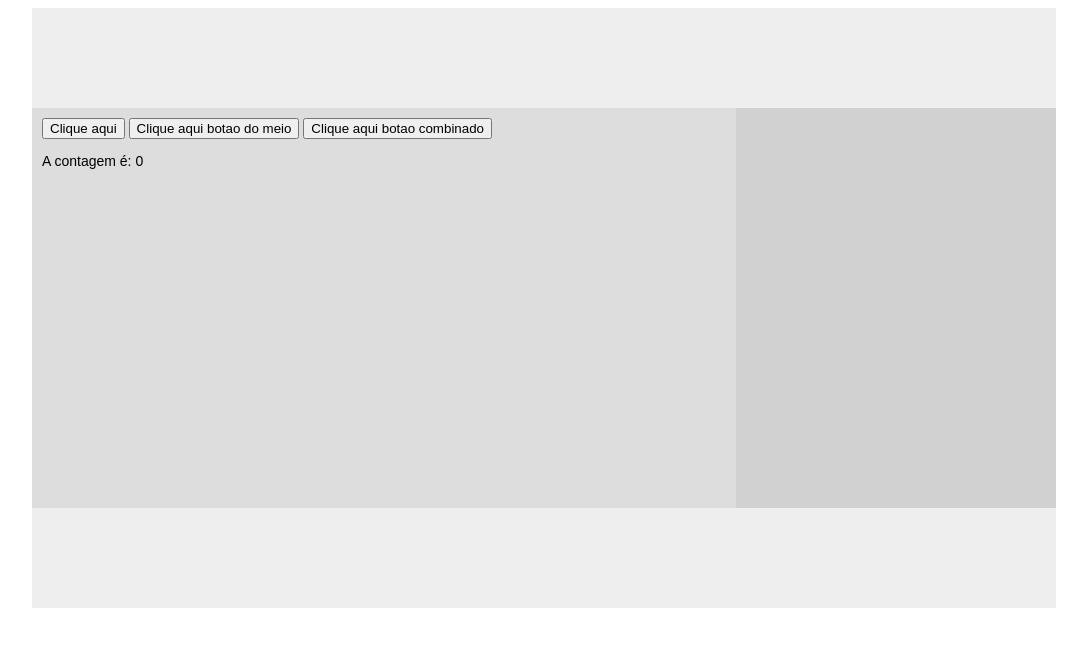
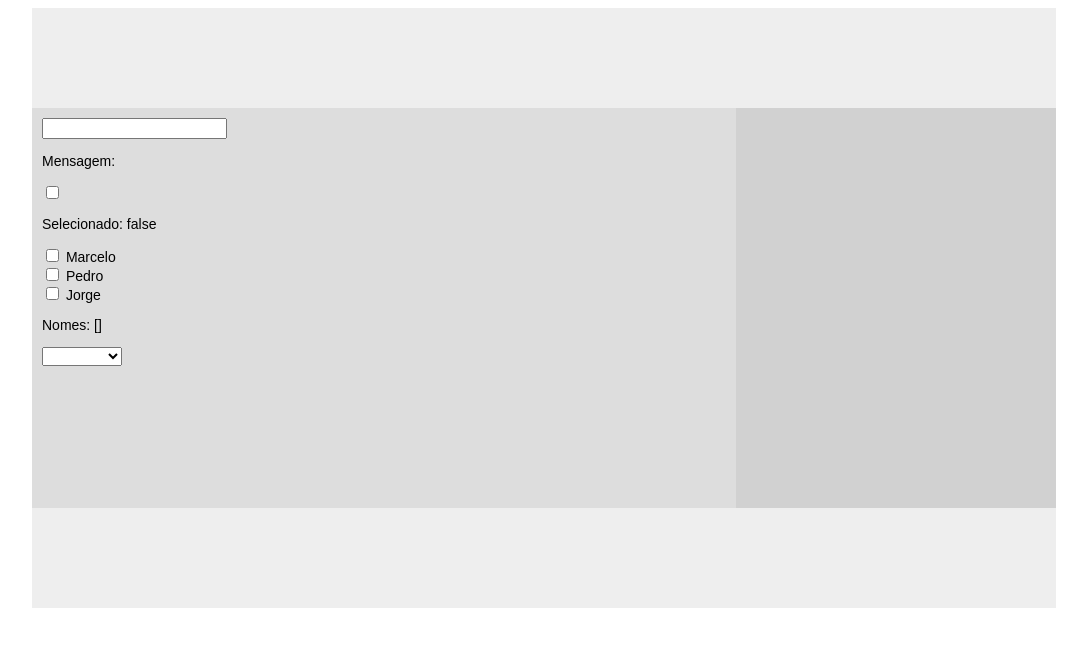
Before and after one commit to marceloTurin/curso-vue, a plain HTML site: page index2.html in a window 1280 px wide. Shown: the whole page, without its empty margins (96-1183 px from the left). Drawn offline with nearby package versions, Linux system fonts and the light colour scheme.

Commit message:
Binding com valores #35

```diff
--- a/index2.html
+++ b/index2.html
@@ -18,13 +18,23 @@
 			<section class="container__content">
 
 
-				<button v-on:click.right.prevent="teclou">Clique aqui</button>
-				<button v-on:click.middle="teclou">Clique aqui botao do meio</button>
-				<button v-on:click.right.prevent.shift="teclou">Clique aqui botao combinado</button>
+				<input type="text" v-model="mensagem">
+				<p>Mensagem: {{mensagem}}</p>
+
+				<input type="checkbox" v-model="selecionado"> <br>
+				<p>Selecionado: {{selecionado}}</p>
 
 
+				<input type="checkbox" value="Marcelo" v-model="nomes"> Marcelo <br>
+				<input type="checkbox" value="Pedro" v-model="nomes"> Pedro <br>
+				<input type="checkbox" value="Jorge" v-model="nomes"> Jorge <br>
+				<p>Nomes: {{nomes}}</p>
 
-				<p>A contagem é: {{contagem}}</p>
+				<select v-model="opcao">
+					<option v-for="item in opcoes" v-bind:value="item.letra">{{item.nome}}</option>
+				</select>
+
+				<p>{{opcao}}</p>
 
 			</section>
 			<aside class="container__sidebar">
--- a/script.js
+++ b/script.js
@@ -56,22 +56,15 @@ Vue.config.keyCodes.f2 = 113; // Criando o atalho do F2 na função keyup
 let app = new Vue ({
 	el: '#app',
 	data:{
-		contagem: 0
-	},
-	methods:{
-		addContagem:function(x,evento){
-
-			evento.preventDefault();
-			this.contagem += x;
-		},
-		teclou:function(e){
-			console.log(e.keyCode)
-			this.contagem ++;
-
-		},
-		teclou2:function(){
-			this.contagem += 10
-		}
+		mensagem: '',
+		selecionado: false,
+		nomes: [],
+		opcao: '',
+		opcoes: [
+			{nome: 'Marcelo',letra:'M'},
+			{nome: 'Pedro',letra:'P'},
+			{nome: 'Anderson',letra:'A'}
+		]
 	}
 
 });
```
